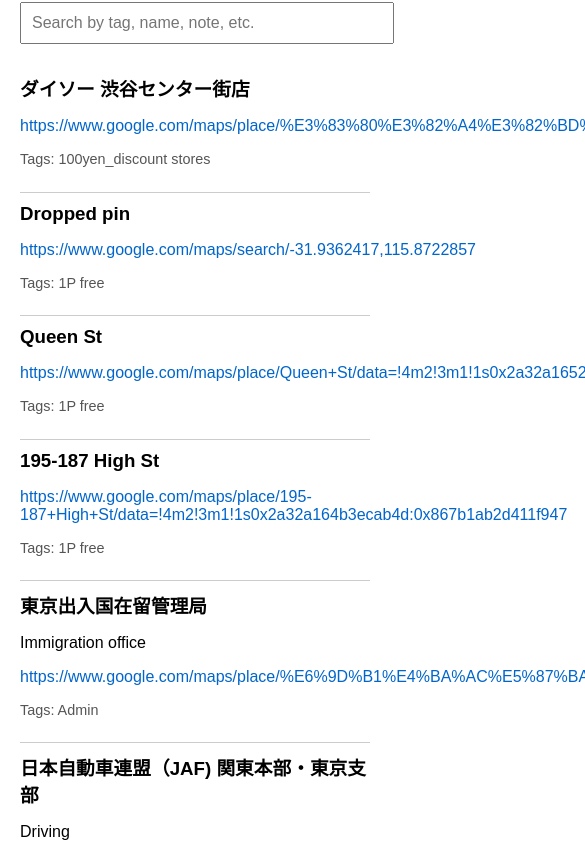
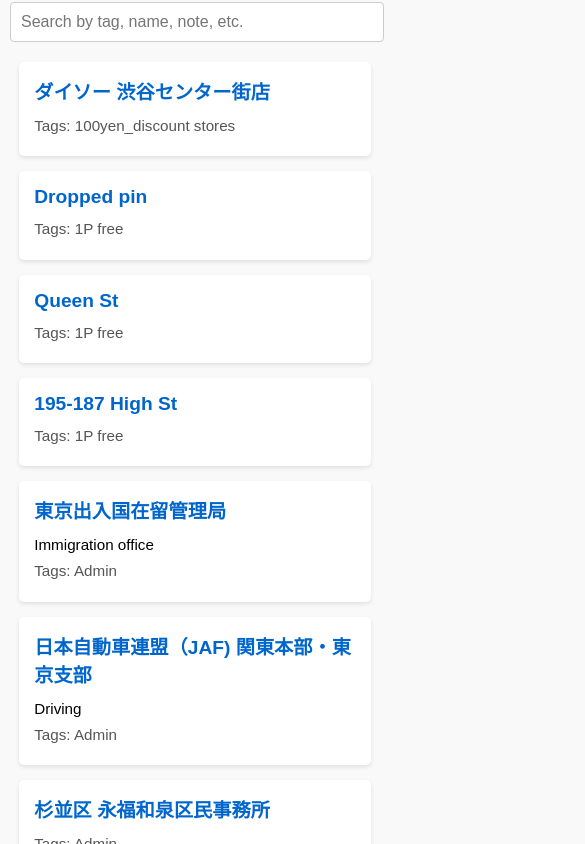
Before and after one commit to owensantoso/google-maps-saved, a website: page index.html in a window 390 px wide. Shown: the part 66-910 px from the top of the page, 585 px wide, since content can reach past the window. Drawn offline with Linux system fonts and the light colour scheme.

Commit message:
made url hyperlinked, added mobile responsiveness

```diff
--- a/index.html
+++ b/index.html
@@ -2,39 +2,62 @@
 <html lang="en">
 <head>
   <meta charset="UTF-8">
+  <!-- Mobile Responsive Meta Tag -->
+  <meta name="viewport" content="width=device-width, initial-scale=1">
   <title>Places Search</title>
   <style>
     body {
       font-family: Arial, sans-serif;
-      margin: 20px;
+      margin: 10px;
+      padding: 0;
+      background: #f9f9f9;
     }
     h1 {
-      margin-bottom: 10px;
+      text-align: center;
+      margin-top: 20px;
+      font-size: 1.5em;
     }
     #searchInput {
-      width: 100%;
+      width: 95%;
+      max-width: 600px;
+      display: block;
+      margin: 20px auto;
       padding: 10px;
       font-size: 1em;
-      margin-bottom: 20px;
+      border: 1px solid #ccc;
+      border-radius: 4px;
+    }
+    #results {
+      width: 95%;
+      max-width: 600px;
+      margin: 0 auto;
     }
     .place {
-      border-bottom: 1px solid #ccc;
-      padding: 10px 0;
+      background: #fff;
+      margin-bottom: 15px;
+      padding: 15px;
+      border-radius: 5px;
+      box-shadow: 0 2px 4px rgba(0,0,0,0.1);
     }
     .place h3 {
-      margin: 0;
-      padding: 0;
+      margin: 0 0 10px;
+      font-size: 1.2em;
+    }
+    .place h3 a {
+      text-decoration: none;
+      color: #0066cc;
+    }
+    .place h3 a:hover {
+      text-decoration: underline;
+    }
+    .place p {
+      margin: 5px 0;
+      line-height: 1.4;
+      font-size: 0.95em;
     }
     .tags {
       font-size: 0.9em;
       color: #555;
-    }
-    .url a {
-      color: #0066cc;
-      text-decoration: none;
-    }
-    .url a:hover {
-      text-decoration: underline;
     }
   </style>
 </head>
@@ -55,7 +78,7 @@
         return response.json();
       })
       .then(data => {
-        console.log('Data loaded successfully:', data); // Debug log
+        console.log('Data loaded successfully:', data);
         places = data.places;
         displayResults(places);
       })
@@ -64,7 +87,7 @@
         document.getElementById('results').innerHTML = '<p>Error loading data.</p>';
       });
 
-    // Add an event listener for the search input
+    // Listen for search input changes
     document.getElementById('searchInput').addEventListener('input', function() {
       const query = this.value.toLowerCase().trim();
       const queryWords = query ? query.split(/\s+/) : [];
@@ -83,7 +106,7 @@
       displayResults(filtered);
     });
 
-    // Function to display results on the page.
+    // Display the results on the page.
     function displayResults(results) {
       const resultsDiv = document.getElementById('results');
       resultsDiv.innerHTML = '';
@@ -101,12 +124,21 @@
         const titleText = place.title || place.Title || 'Untitled';
         const noteText = place.note || place.Note || '';
         const commentText = place.comment || place.Comment || '';
-        // Access URL from either key
         const urlText = place.url || place.URL || '';
         const tagsArray = place.tags || [];
 
+        // Create a clickable title linking to the URL
         const title = document.createElement('h3');
-        title.textContent = titleText;
+        if (urlText) {
+          const link = document.createElement('a');
+          link.href = urlText;
+          link.target = '_blank';
+          link.rel = 'noopener noreferrer';
+          link.textContent = titleText;
+          title.appendChild(link);
+        } else {
+          title.textContent = titleText;
+        }
         placeDiv.appendChild(title);
 
         if (noteText) {
@@ -119,18 +151,6 @@
           const comment = document.createElement('p');
           comment.textContent = commentText;
           placeDiv.appendChild(comment);
-        }
-
-        if (urlText) {
-          const urlPara = document.createElement('p');
-          urlPara.className = 'url';
-          const link = document.createElement('a');
-          link.href = urlText;
-          link.target = '_blank';
-          link.rel = 'noopener noreferrer';
-          link.textContent = urlText;
-          urlPara.appendChild(link);
-          placeDiv.appendChild(urlPara);
         }
 
         if (tagsArray.length > 0) {
```
